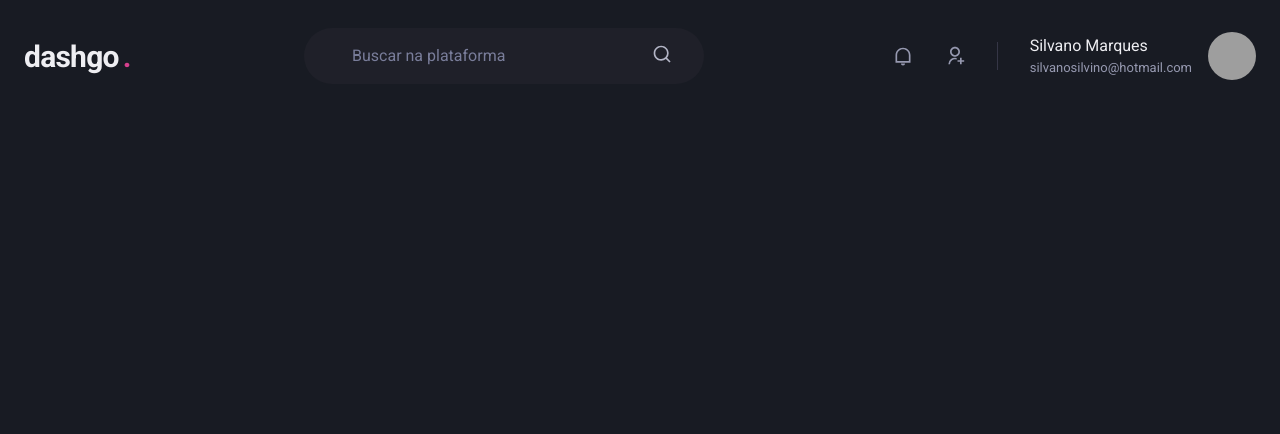
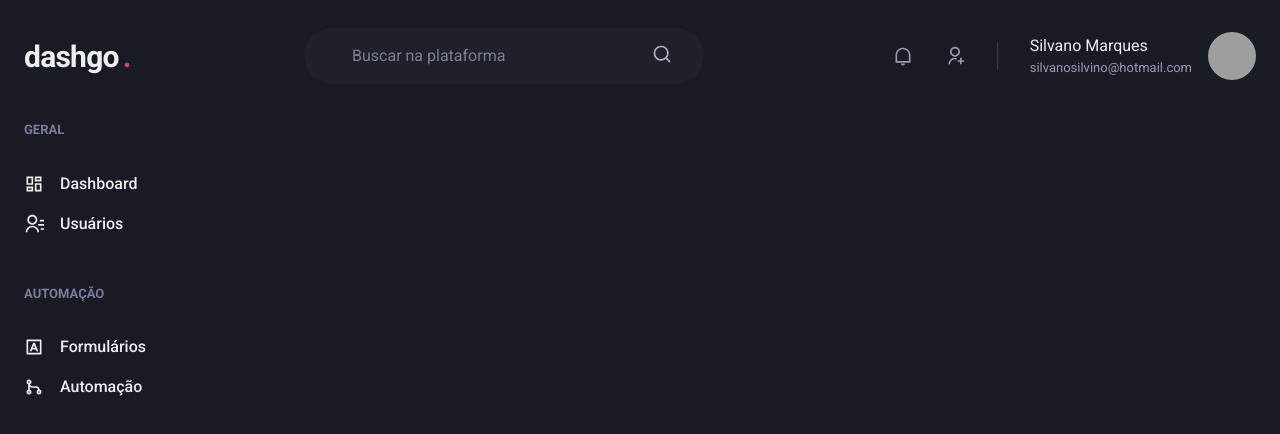
Before and after one commit to SilvanoGPM/dashgo, a Next.js app: page /dashboard in a window 1280 px wide. Shown: the top 434 px of the page. Built offline with nearby package versions, Linux system fonts and the light colour scheme; grey boxes are pictures that could not be loaded.

Commit message:
feat: add Sidebar component

```diff
--- /dev/null
+++ b/src/components/Sidebar.tsx
@@ -0,0 +1,70 @@
+import { Box, Stack, Text, Link, Icon } from '@chakra-ui/react';
+
+import {
+  RiContactsLine,
+  RiDashboardLine,
+  RiGitMergeLine,
+  RiInputMethodLine,
+} from 'react-icons/ri';
+
+export function Sidebar() {
+  return (
+    <Box as="aside" w="64" mr="8">
+      <Stack spacing="12" align="flex-start">
+        <Box>
+          <Text
+            fontWeight="bold"
+            color="gray.400"
+            fontSize="small"
+            textTransform="uppercase"
+          >
+            Geral
+          </Text>
+
+          <Stack spacing="4" mt="8" align="stretch">
+            <Link display="flex" alignItems="center">
+              <Icon as={RiDashboardLine} fontSize="20" />
+              <Text ml="4" fontWeight="medium">
+                Dashboard
+              </Text>
+            </Link>
+
+            <Link display="flex" alignItems="center">
+              <Icon as={RiContactsLine} fontSize="20" />
+              <Text ml="4" fontWeight="medium">
+                Usuários
+              </Text>
+            </Link>
+          </Stack>
+        </Box>
+
+        <Box>
+          <Text
+            fontWeight="bold"
+            color="gray.400"
+            fontSize="small"
+            textTransform="uppercase"
+          >
+            Automação
+          </Text>
+
+          <Stack spacing="4" mt="8" align="stretch">
+            <Link display="flex" alignItems="center">
+              <Icon as={RiInputMethodLine} fontSize="20" />
+              <Text ml="4" fontWeight="medium">
+                Formulários
+              </Text>
+            </Link>
+
+            <Link display="flex" alignItems="center">
+              <Icon as={RiGitMergeLine} fontSize="20" />
+              <Text ml="4" fontWeight="medium">
+                Automação
+              </Text>
+            </Link>
+          </Stack>
+        </Box>
+      </Stack>
+    </Box>
+  );
+}
--- a/src/pages/dashboard.tsx
+++ b/src/pages/dashboard.tsx
@@ -1,5 +1,15 @@
+import { Flex } from '@chakra-ui/react';
 import { Header } from 'components/Header';
+import { Sidebar } from 'components/Sidebar';
 
 export default function Dashboard() {
-  return <Header />;
+  return (
+    <Flex direction="column" h="100vh">
+      <Header />
+
+      <Flex w="100%" my="6" mx="auto" px="6" maxWidth={1480}>
+        <Sidebar />
+      </Flex>
+    </Flex>
+  );
 }
```
